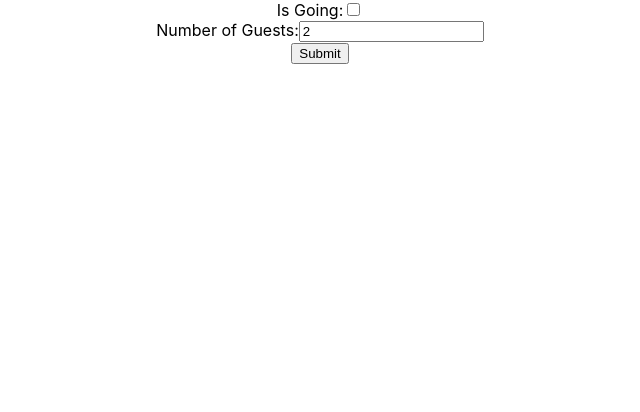
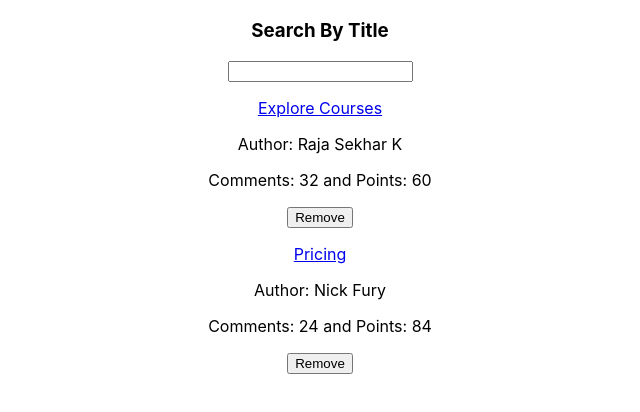
Before and after one commit to rkaranam/react-learnings, a React (Create React App) app in the folder mosh-react-app/: page / in a window 1280 px wide. Shown: the top 412 px of the page, without its empty margins (320-960 px from the left). Built offline with nearby package versions, Linux system fonts and the light colour scheme.

Commit message:
Split Components

```diff
--- a/mosh-react-app/src/App.js
+++ b/mosh-react-app/src/App.js
@@ -2,10 +2,10 @@ import './App.css';
 // import Items from './components/Items';
 // import Counter from './components/Counter';
 // import MyApp from './components/MyApp';
-// import SearchTitle from './components/SearchTitle';
+import SearchTitle from './components/SearchTitle';
 // import NameForm from './components/NameForm';
 // import TutorialSites from './components/forms/TutorialSites';
-import Reservation from './components/forms/Reservation';
+// import Reservation from './components/forms/Reservation';
 
 function App() {
 	return (
@@ -15,12 +15,12 @@ function App() {
 					<Items />
 					<Counter />
 					<MyApp />
-					<SearchTitle />
 					<NameForm/>
 					<TutorialSites />
-				*/
+					<Reservation />
+					*/
 			}
-			<Reservation />
+			<SearchTitle />
 		</div>
 	);
 }
--- a/mosh-react-app/src/components/SearchTitle.js
+++ b/mosh-react-app/src/components/SearchTitle.js
@@ -18,6 +18,7 @@ export default class SearchTitle extends React.Component {
             searchTerm: ''
         }
         this.onSearchItem = this.onSearchItem.bind(this);
+        this.onRemove = this.onRemove.bind(this);
     }
 
     onSearchItem(event) {
@@ -30,18 +31,47 @@ export default class SearchTitle extends React.Component {
     }
 
     render() {
+
+        const { itemsList, searchTerm } = this.state;
+
         return (
-            <div>
-                <div className="SearchTitle">
+            <div className="search-app">
+                <SearchForm pattern={searchTerm} onSearchChange={this.onSearchItem}/>
+
+                <Result list={itemsList} pattern={searchTerm} onDismiss={this.onRemove}/>
+            </div>
+        );
+    }
+
+}
+
+class SearchForm extends React.Component {
+    render() {
+
+        const { pattern, onSearchChange } = this.props;
+
+        return(
+            <div className="search-title">
                 <h3>Search By Title</h3>
                 <form>
                     <p>
-                            <input type="text" onChange={this.onSearchItem}/>
+                        <input type="text" value={pattern} onChange={onSearchChange}/>
                     </p>
                 </form>
             </div>
+        );
+    }
+}
+
+class Result extends React.Component {
+    render() {
+
+        const { list: items, pattern, onDismiss } = this.props;
+
+        return(
+            <div className="search-result">
                 {
-                    this.state.itemsList.filter(isSearched(this.state.searchTerm)).map(item =>
+                    items.filter(isSearched(pattern)).map(item =>
                         <div key={item.objectId} className="item">
                             <span>
                                 <a href={item.url}>{item.title}</a>
@@ -50,7 +80,7 @@ export default class SearchTitle extends React.Component {
                                 <p>Author: {item.author}</p>
                                 <p>Comments: {item.num_comments} and Points: {item.points}</p>
                                 <p>
-                                    <button type="button" onClick={() => this.onRemove(item.objectId)}>Remove</button>
+                                    <button type="button" onClick={() => onDismiss(item.objectId)}>Remove</button>
                                 </p>
                             </span>
                         </div>
@@ -59,5 +89,4 @@ export default class SearchTitle extends React.Component {
             </div>
         );
     }
-
 }
```
Lines whose indentation alone changed are shown as unchanged.
